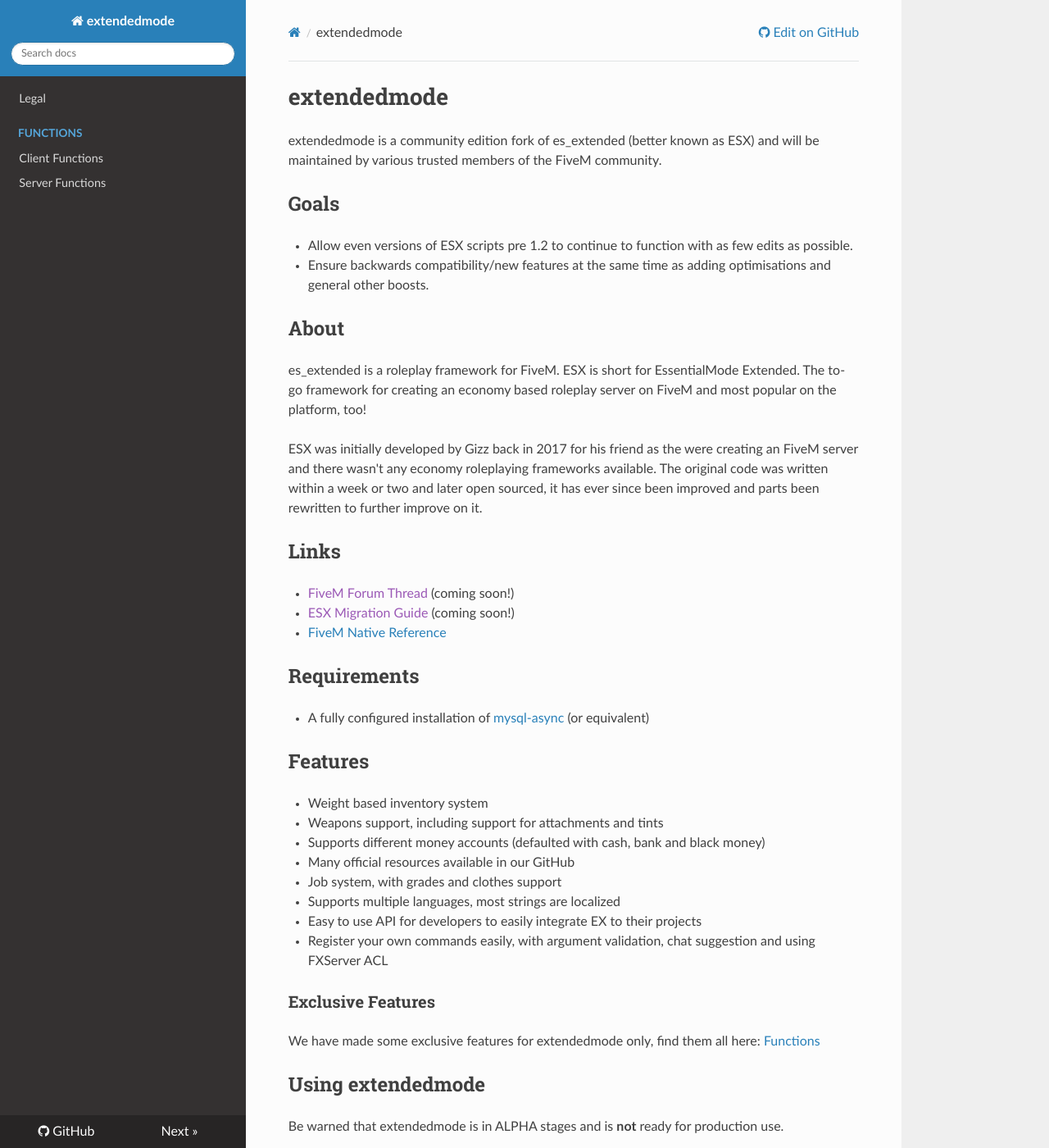
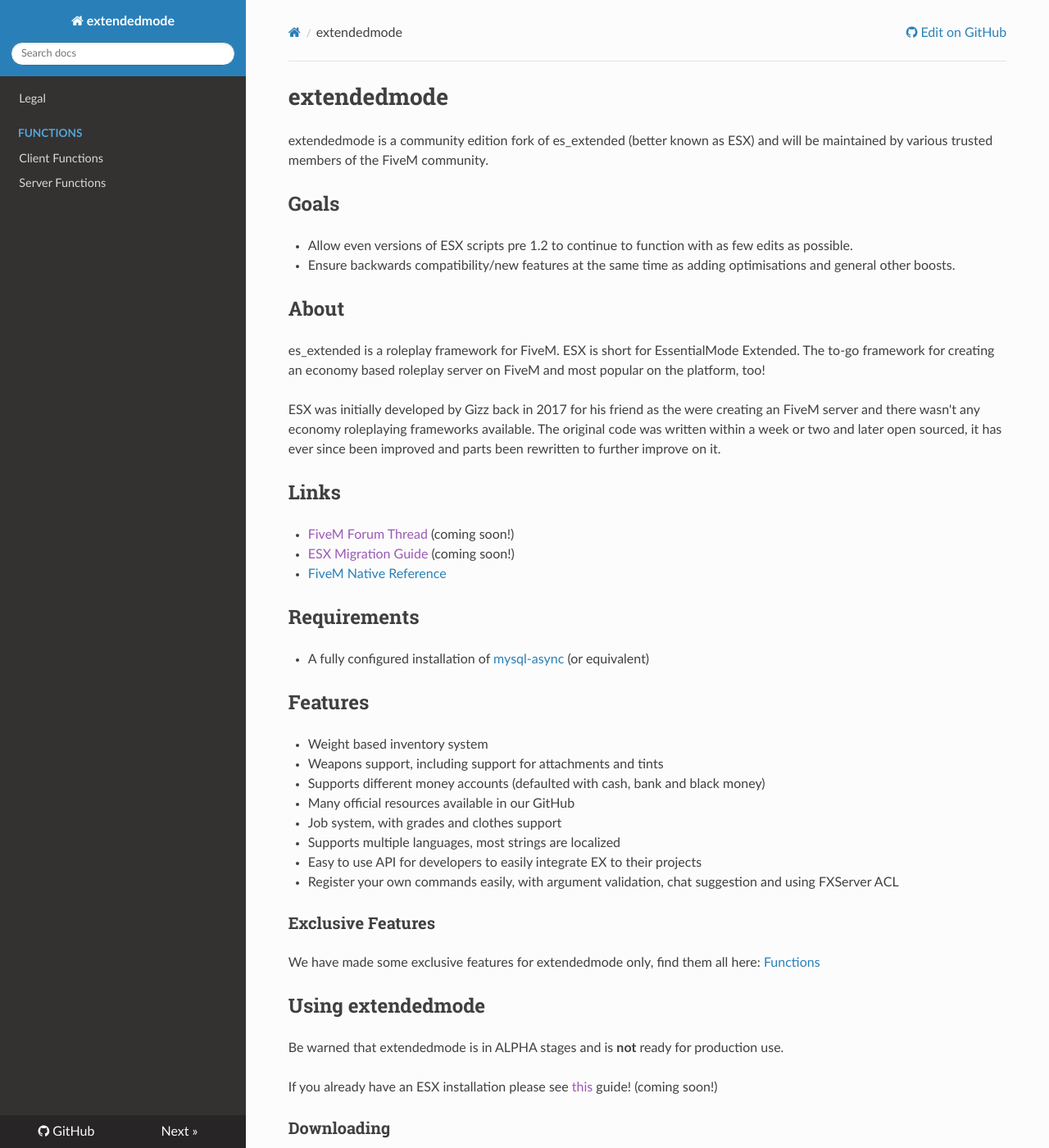
Before and after one commit to EmiyLewis/docs-site, an MkDocs documentation site: the page built from docs/index.md, in a window 1280 px wide and 1400 px high. Shown: the whole window at 82% size. Built offline with MkDocs 1.6.1, drawn with Linux system fonts in a browser that asks for light colours; nearby versions of some CDN libraries.

Commit message:
Added custom css to widen main element

````diff
--- a/docs/css/extra.css
+++ b/docs/css/extra.css
@@ -25,3 +25,10 @@ code.no-highlight {
 dd {
     padding-left: 20px;
 }
+
+.wy-nav-content {
+    padding: 1.618em 3.236em;
+    height: 100%;
+    max-width: 100%;
+    margin: auto;
+}
--- a/docs/index.md
+++ b/docs/index.md
@@ -67,6 +67,7 @@ While it is recommended that you organise your resources into sub directories, F
 
 ```
 # The included fivem resource needs to be disabled at the moment due to a known issue with mapmanager, this will be fixed soon
+
 #ensure fivem
 
 add_principal group.admin group.user
````
